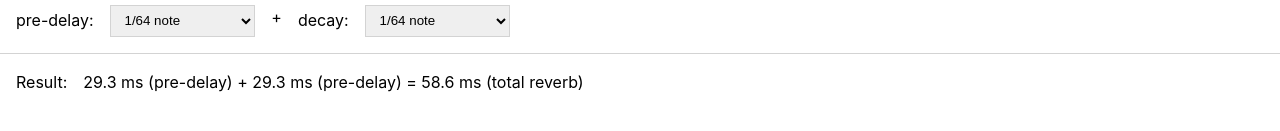
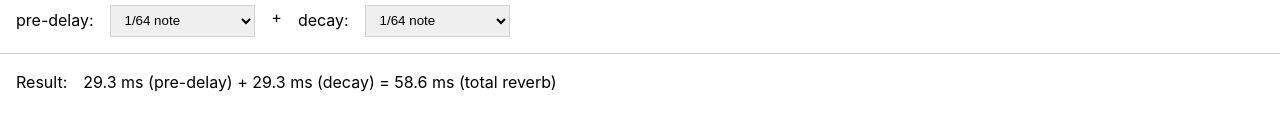
Before and after one commit to markuskreukniet/music-calculators, a React (Create React App) app in the folder React/music-calculators/: page / in a window 1280 px wide. Shown: the part 205-336 px from the top of the page. Built offline with nearby package versions, Linux system fonts and the light colour scheme.

Commit message:
text bug fix

```diff
--- a/React/music-calculators/src/components/ReverbCalculator.js
+++ b/React/music-calculators/src/components/ReverbCalculator.js
@@ -18,11 +18,15 @@ class ReverbCalculator extends React.Component {
           valueOne={this.props.valueOne}
           valueTwo={this.props.valueTwo}
           valueOneText={
-            this.props.arithmeticOperation === arithmeticOperation.addition
+            this.props.arithmeticOperation === arithmeticOperation.addition // TODO: duplicate conditional (ternary) operator
               ? preDelay
               : "(total reverb)"
           }
-          valueTwoText={preDelay}
+          valueTwoText={
+            this.props.arithmeticOperation === arithmeticOperation.addition
+              ? "(decay)"
+              : preDelay
+          }
           arithmeticOperation={this.props.arithmeticOperation}
         />
       );
```
